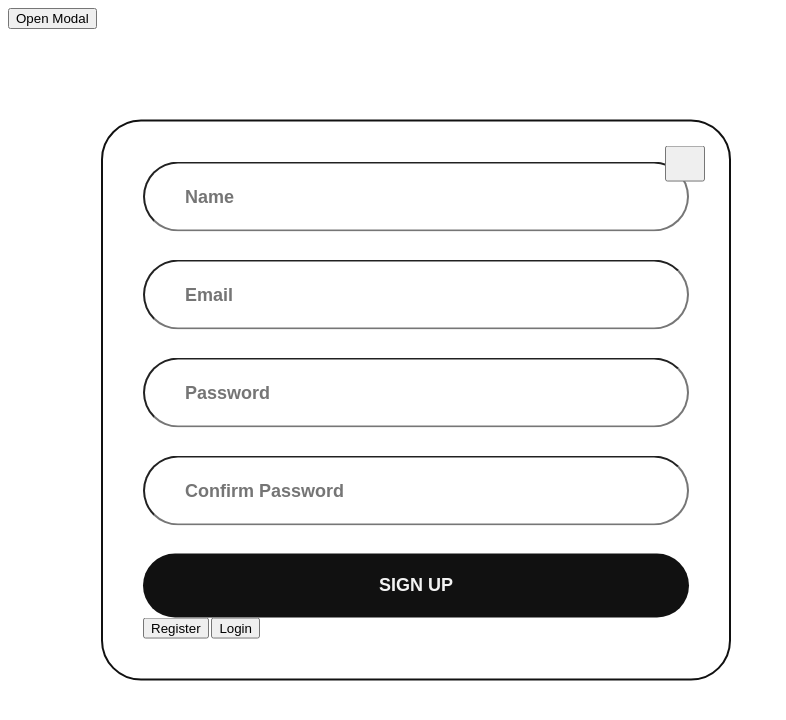
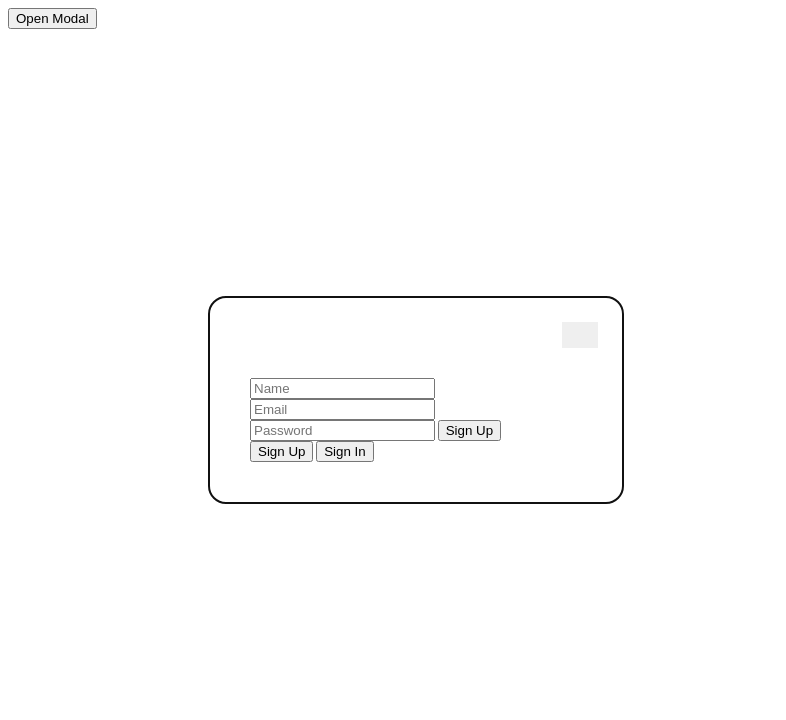
Before and after one commit to irokez34/Smart-Foxes-Bookshelf, a website built with Vite: page src/reg_start.html in a window 1280 px wide. Shown: the whole page, without its empty margins (0-786 px from the left). Built offline with nearby package versions, Linux system fonts and the light colour scheme.

Commit message:
Delete styles and confirm password field

```diff
--- a/src/css/reg_start.css
+++ b/src/css/reg_start.css
@@ -6,21 +6,12 @@
 */
 @import url('./reset.css');
 @import url('./components.css');
-.close {
-  position: absolute;
-  top: 24px;
-  right: 24px;
-  cursor: pointer;
-  font-size: 24px;
-}
 .modal {
-  z-index: 1000;
   position: fixed;
   top: 0;
   left: 0;
   width: 100%;
   height: 100%;
-  opacity: 1;
 }
 .modal-content {
   position: absolute;
@@ -28,33 +19,17 @@
   left: 50%;
   transform: translate(-50%, -50%) scale(1);
   background: var(--day);
-  border-radius: 40px;
+  border-radius: 18px;
   border: 2px solid var(--dark);
+  padding: 80px 40px 40px 40px;
   max-width: 579px;
-  max-height: 516px;
-  padding: 40px;
 }
-.form-input {
-  height: 64px;
-  width: 500px;
-  margin-bottom: 28px;
-  border-radius: 40px;
-  padding-left: 40px;
-  font-size: 18px;
-  font-weight: 700;
-  line-height: 24px;
+.close {
+  position: absolute;
+  top: 24px;
+  right: 24px;
+  display: flex;
+  justify-content: center;
+  align-items: center;
+  border: none;
 }
-.form-button {
-  width: 100%;
-  cursor: pointer;
-  font-weight: 700;
-  width: 100%;
-  padding: 20px;
-  font-size: 18px;
-  line-height: 1.33;
-  text-transform: uppercase;
-  border-radius: 40px;
-  color: #f3f3f3;
-  background-color: var(--dark);
-  border-style: none;
-}
--- a/src/reg_start.html
+++ b/src/reg_start.html
@@ -20,7 +20,7 @@
         <div class="modal-content">
           <button class="close" onclick="closeModal()">
             <svg class="close-form-icon" width="24" height="24">
-              <use href="./img/spite.svg#icon-close" fill=""></use>
+              <use href="./img/spite.svg#icon-close"></use>
             </svg>
           </button>
           <div id="form_container">
@@ -47,12 +47,6 @@
                     class="form-input"
                     placeholder="Password"
                   />
-                  <input
-                    type="password"
-                    id="registration_confirm_password"
-                    class="form-input"
-                    placeholder="Confirm Password"
-                  />
                   <button onclick="register()" class="form-button">
                     Sign Up
                   </button>
@@ -77,12 +71,12 @@
                 <div id="toggle_buttons">
                   <button
                     onclick="showRegistrationForm()"
-                    class="register-toggle"
+                    class="register-toggle active"
                   >
-                    Register
+                    Sign Up
                   </button>
                   <button onclick="showLoginForm()" class="login-toggle">
-                    Login
+                    Sign In
                   </button>
                 </div>
               </div>
--- a/src/reg_start.js
+++ b/src/reg_start.js
@@ -32,17 +32,17 @@ const firebaseConfig = {
     document.getElementById('login_form').style.display = 'block';
   }
   // Функція для реєстрації
-  function register() {
+function register() {
     let name = document.getElementById('registration_name').value;
     let email = document.getElementById('registration_email').value;
     let password = document.getElementById('registration_password').value;
-    let confirmPassword = document.getElementById('registration_confirm_password').value;
-  // Валідація
-    if (validate_field(name) == false || validate_email(email) == false || validate_password(password) == false || password !== confirmPassword) {
+
+    // Валідація
+    if (validate_field(name) == false || validate_email(email) == false || validate_password(password) == false) {
         alert('Registration failed. Please check your inputs.');
         return;
     }
-  // Запис нового користувача
+    // Запис нового користувача
     auth.createUserWithEmailAndPassword(email, password)
         .then(function () {
             let user = auth.currentUser;
@@ -60,7 +60,8 @@ const firebaseConfig = {
             let error_message = error.message;
             alert(error_message);
         });
-  }
+}
+
   // Функція для логіну
   function login() {
     let email = document.getElementById('login_email').value;
```
